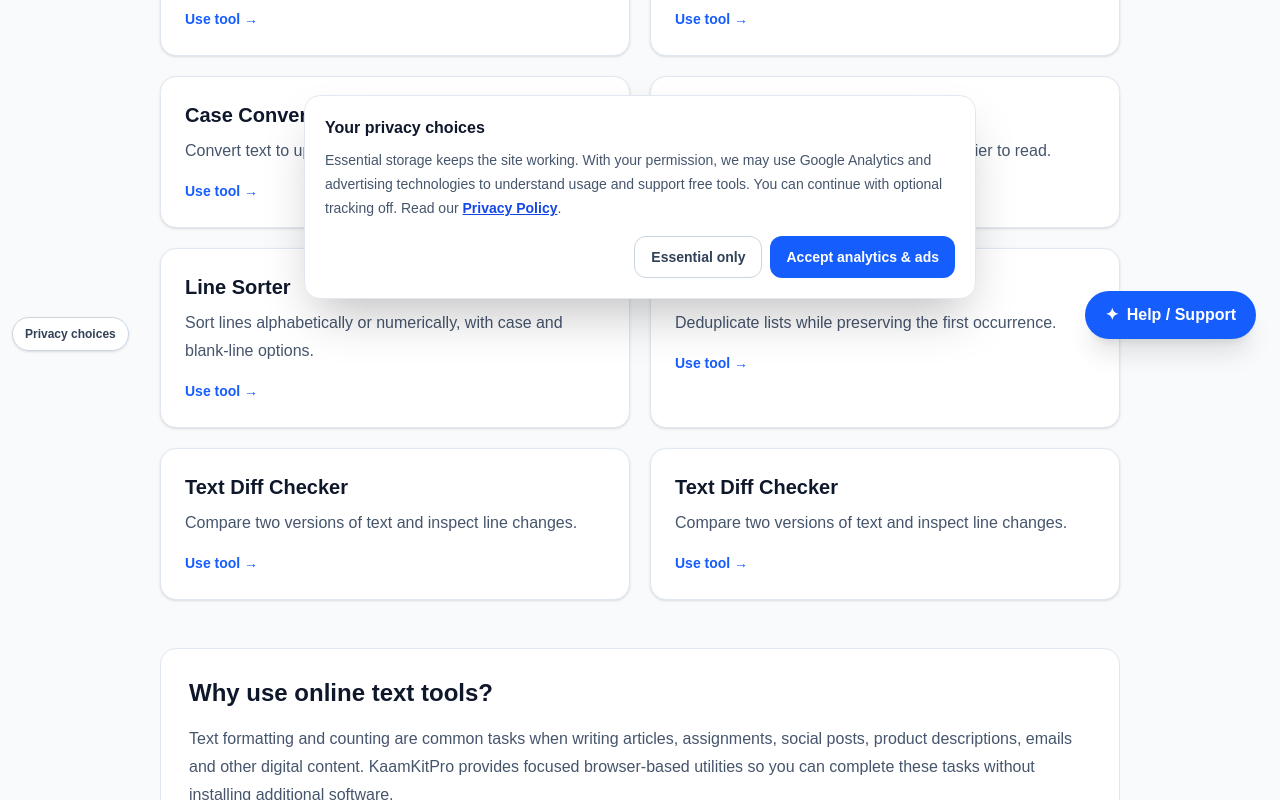
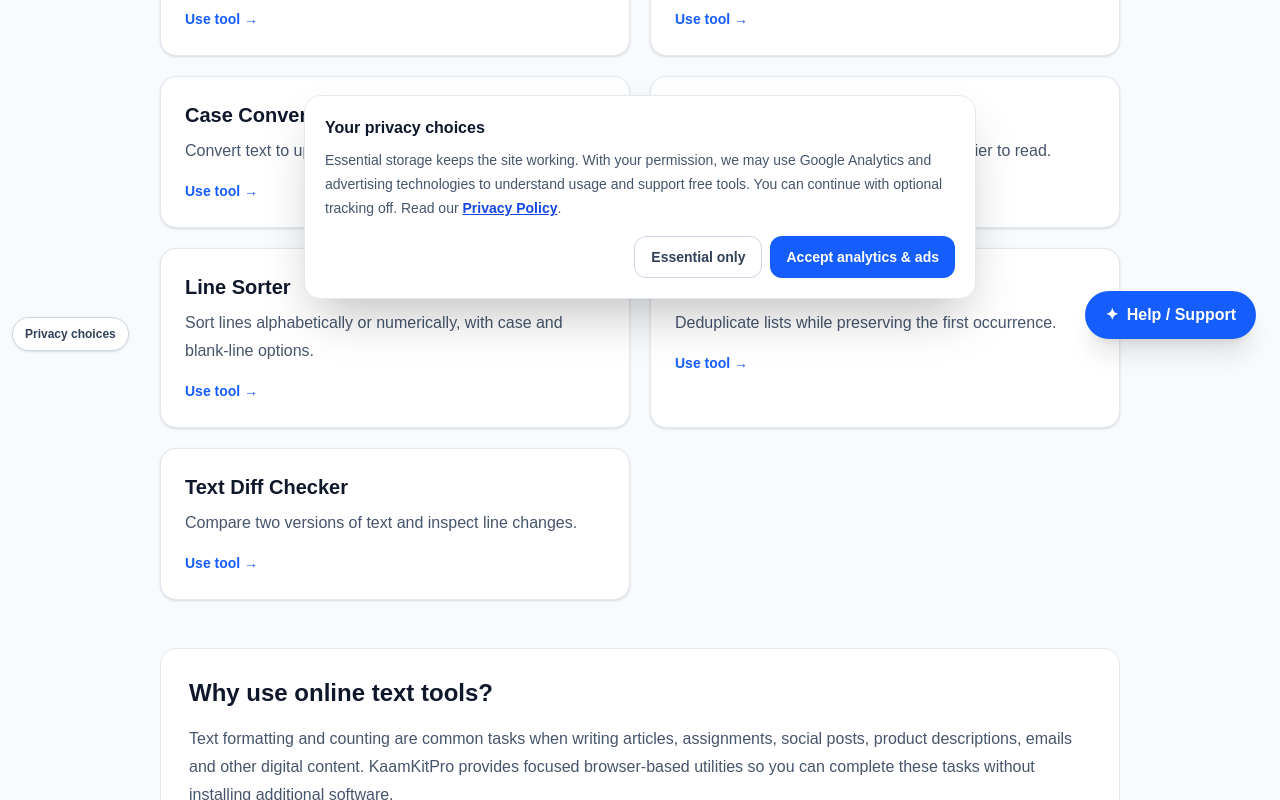
Before and after one commit to WellProSoftware/kaamkitpro, a Next.js app: page /tools/text in a window 1280 px wide. Shown: the part 437-1237 px from the top of the page. Built offline with nearby package versions, Linux system fonts and the light colour scheme.

Commit message:
Fix duplicate Text Diff Checker listing on staging

```diff
--- a/src/app/tools/text/page.tsx
+++ b/src/app/tools/text/page.tsx
@@ -30,11 +30,6 @@ const tools = [
     href: "/tools/remove-duplicate-lines",
     name: "Remove Duplicate Lines",
     description: "Deduplicate lists while preserving the first occurrence.",
-  },
-  {
-    href: "/tools/text-diff-checker",
-    name: "Text Diff Checker",
-    description: "Compare two versions of text and inspect line changes.",
   },
   {
     href: "/tools/text-diff-checker",
```
